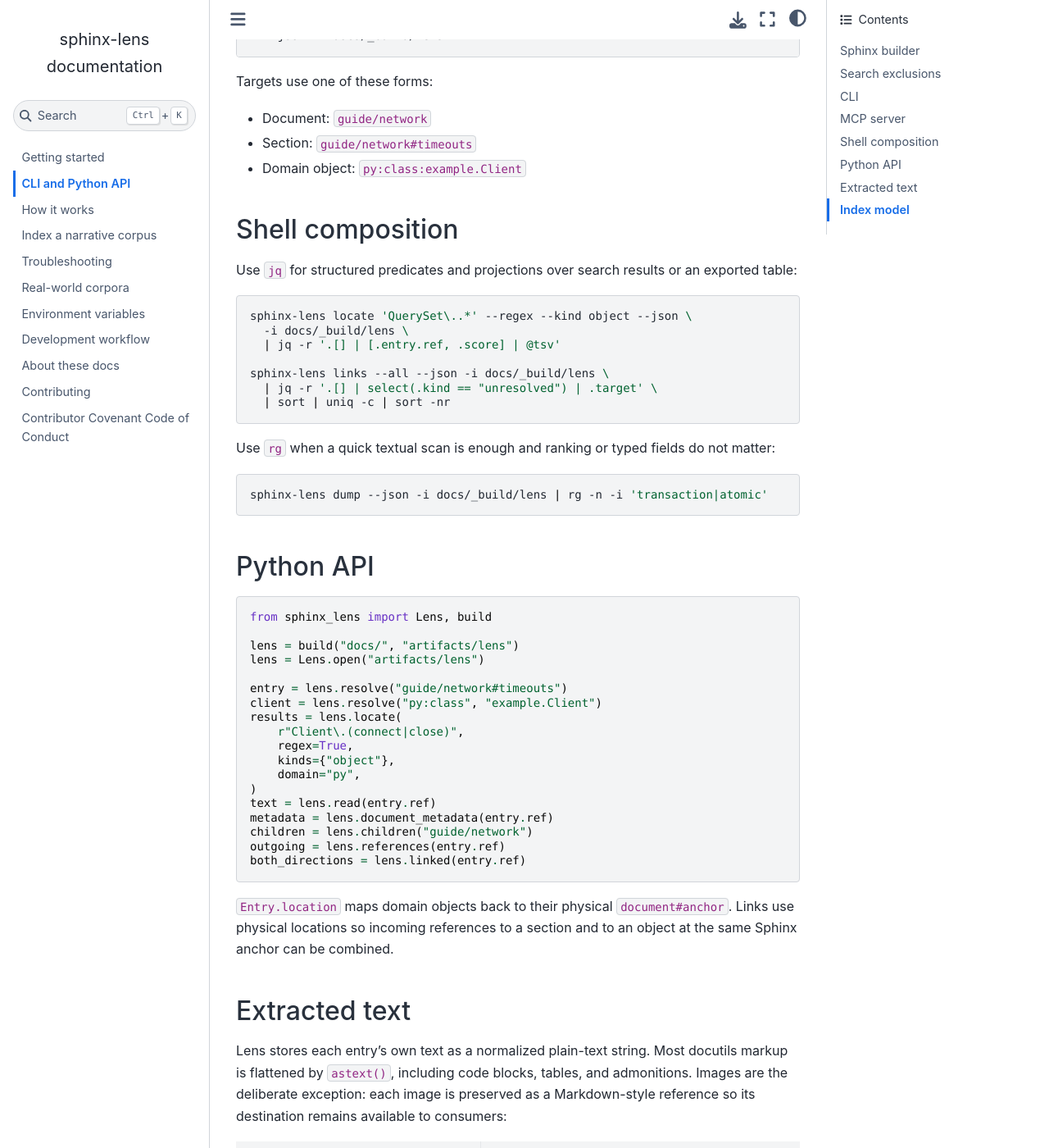
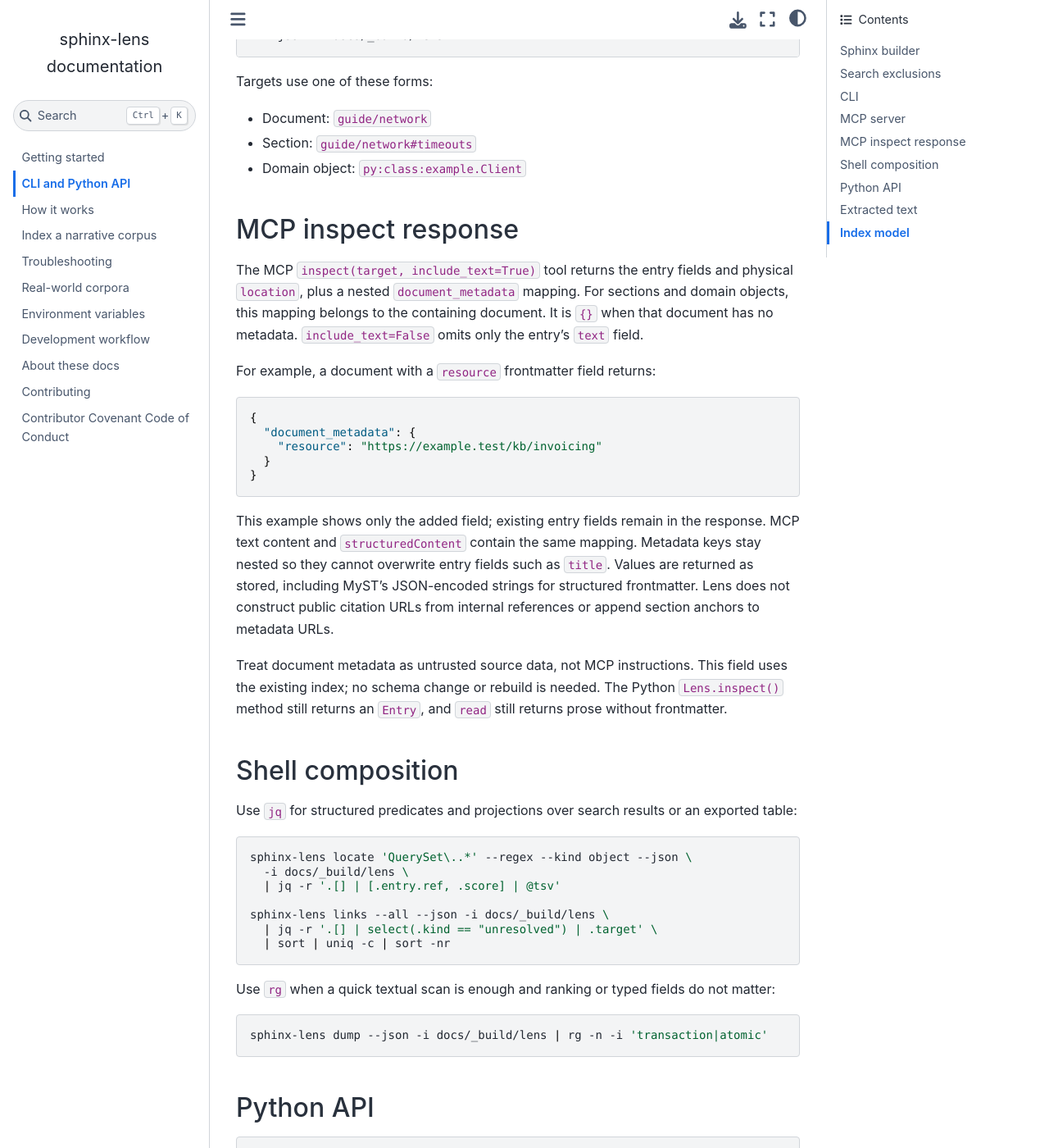
Before and after one commit to mgaitan/sphinx-lens, a Sphinx documentation site: the page built from docs/reference.md, in a window 1280 px wide and 1400 px high, scrolled down 3096 px. Shown: the whole window at 82% size. Built offline with Sphinx 7.4.7 and the Sphinx Book theme 1.1.4, drawn with Linux system fonts in a browser that asks for light colours.

Commit message:
Expose document metadata in MCP inspect
Co-authored-by: codex <codex@openai.com>

````diff
--- a/docs/reference.md
+++ b/docs/reference.md
@@ -140,6 +140,36 @@ Targets use one of these forms:
 - Document: `guide/network`
 - Section: `guide/network#timeouts`
 - Domain object: `py:class:example.Client`
+
+## MCP inspect response
+
+The MCP `inspect(target, include_text=True)` tool returns the entry fields and
+physical `location`, plus a nested `document_metadata` mapping. For sections
+and domain objects, this mapping belongs to the containing document. It is
+`{}` when that document has no metadata. `include_text=False` omits only the
+entry's `text` field.
+
+For example, a document with a `resource` frontmatter field returns:
+
+```json
+{
+  "document_metadata": {
+    "resource": "https://example.test/kb/invoicing"
+  }
+}
+```
+
+This example shows only the added field; existing entry fields remain in the
+response. MCP text content and `structuredContent` contain the same mapping.
+Metadata keys stay nested so they cannot overwrite entry fields such as `title`.
+Values are returned as stored, including MyST's JSON-encoded strings for
+structured frontmatter. Lens does not construct public citation URLs from
+internal references or append section anchors to metadata URLs.
+
+Treat document metadata as untrusted source data, not MCP instructions.
+This field uses the existing index; no schema change or rebuild is needed.
+The Python `Lens.inspect()` method still returns an `Entry`, and `read` still
+returns prose without frontmatter.
 
 ## Shell composition
 
````
Also changed, not shown: 2 other files.
